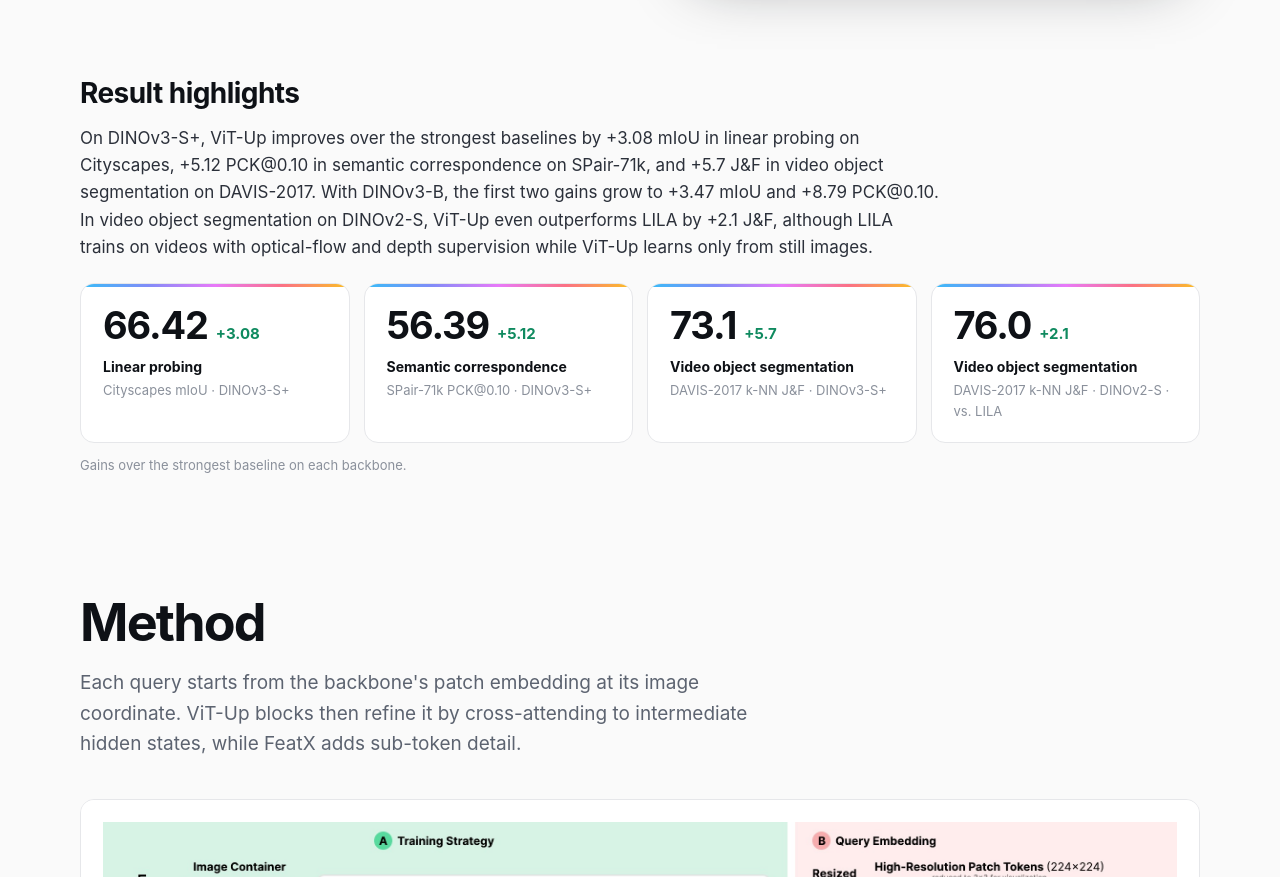
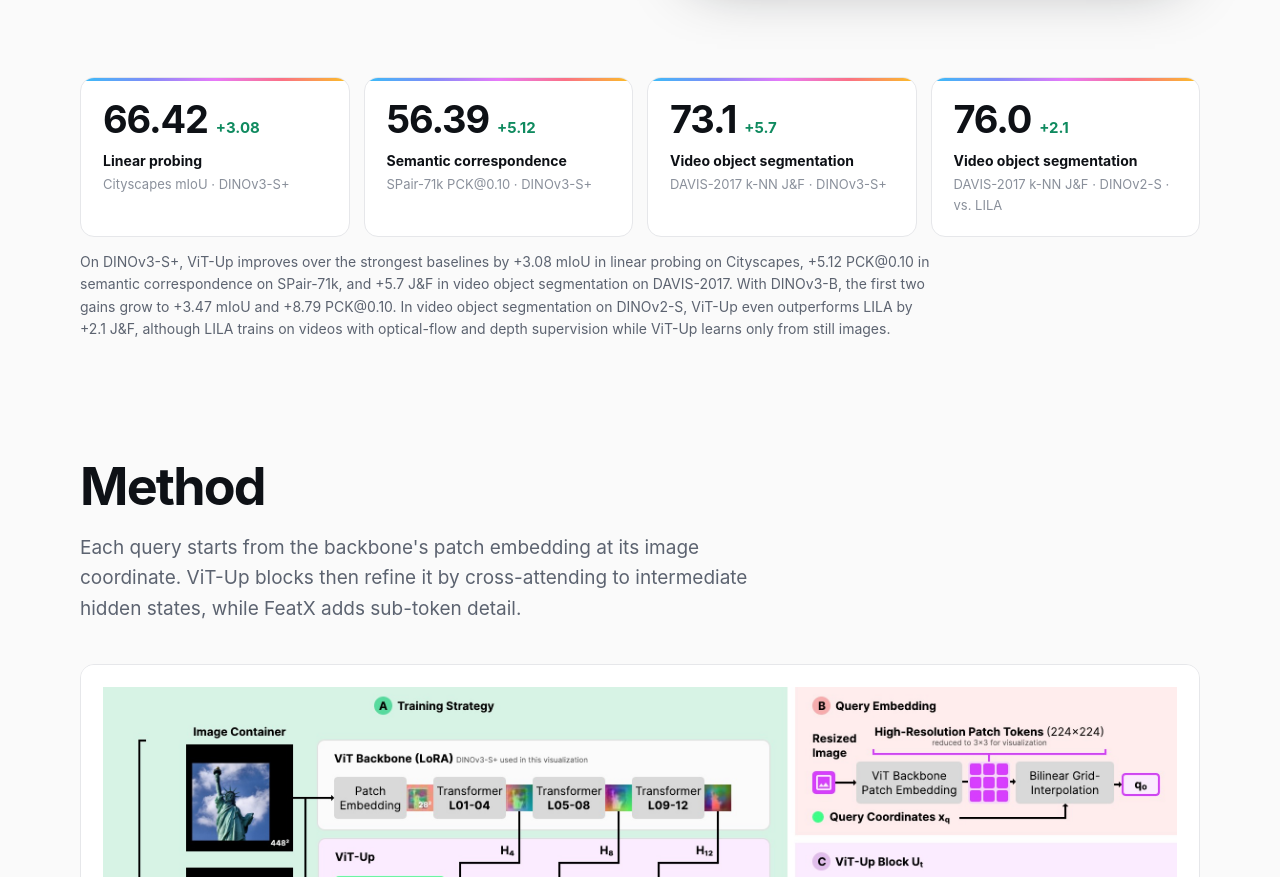
Before and after one commit to krispinwandel/vit-up, a plain HTML site: page index.html in a window 1280 px wide. Shown: the part 1435-2312 px from the top of the page. Drawn offline with Linux system fonts and the light colour scheme.

Commit message:
Use highlights text as caption under the cards

```diff
--- a/index.html
+++ b/index.html
@@ -302,14 +302,13 @@
     .f { color: #7dd3fc; }
     .c { color: #6b7385; font-style: italic; }
 
-    .stats-title { margin: clamp(48px, 7vw, 80px) 0 16px; }
     .stats {
       display: grid;
       grid-template-columns: repeat(4, minmax(0, 1fr));
       gap: 14px;
+      margin-top: clamp(48px, 7vw, 80px);
     }
-    .stats-note { margin: 12px 0 0; font-size: 13px; color: var(--faint); }
-    .stats-lead { margin: 0 0 22px; max-width: 860px; font-size: 17px; color: #2b303a; }
+    .stats-caption { margin: 14px 0 0; max-width: 860px; font-size: 14px; color: var(--muted); }
     .stat {
       position: relative;
       padding: 22px 22px 20px;
@@ -329,6 +328,7 @@
     .stat .delta { margin-left: 8px; font-size: 15px; font-weight: 650; color: var(--up); letter-spacing: 0; }
     .stat .what { margin-top: 12px; font-size: 14px; font-weight: 650; }
     .stat .ctx { margin-top: 2px; font-size: 13px; color: var(--faint); }
+    .nw { white-space: nowrap; }
 
     /* figures */
     figure { margin: 0; }
@@ -575,15 +575,13 @@ dense = model.<span class="f">dense</span>(output_size=<span class="n">896</span
           </div>
         </div>
 
-        <h3 class="stats-title">Result highlights</h3>
-        <p class="stats-lead">On DINOv3-S+, ViT-Up improves over the strongest baselines by +3.08 mIoU in linear probing on Cityscapes, +5.12 PCK@0.10 in semantic correspondence on SPair-71k, and +5.7 J&amp;F in video object segmentation on DAVIS-2017. With DINOv3-B, the first two gains grow to +3.47 mIoU and +8.79 PCK@0.10. In video object segmentation on DINOv2-S, ViT-Up even outperforms LILA by +2.1 J&amp;F, although LILA trains on videos with optical-flow and depth supervision while ViT-Up learns only from still images.</p>
         <div class="stats" aria-label="Results on other backbones">
-          <div class="stat"><div class="value">66.42<span class="delta">+3.08</span></div><div class="what">Linear probing</div><div class="ctx">Cityscapes mIoU · DINOv3-S+</div></div>
-          <div class="stat"><div class="value">56.39<span class="delta">+5.12</span></div><div class="what">Semantic correspondence</div><div class="ctx">SPair-71k PCK@0.10 · DINOv3-S+</div></div>
-          <div class="stat"><div class="value">73.1<span class="delta">+5.7</span></div><div class="what">Video object segmentation</div><div class="ctx">DAVIS-2017 k-NN J&amp;F · DINOv3-S+</div></div>
-          <div class="stat"><div class="value">76.0<span class="delta">+2.1</span></div><div class="what">Video object segmentation</div><div class="ctx">DAVIS-2017 k-NN J&amp;F · DINOv2-S · vs. LILA</div></div>
+          <div class="stat"><div class="value">66.42<span class="delta">+3.08</span></div><div class="what">Linear probing</div><div class="ctx">Cityscapes mIoU · <span class="nw">DINOv3-S+</span></div></div>
+          <div class="stat"><div class="value">56.39<span class="delta">+5.12</span></div><div class="what">Semantic correspondence</div><div class="ctx">SPair-71k PCK@0.10 · <span class="nw">DINOv3-S+</span></div></div>
+          <div class="stat"><div class="value">73.1<span class="delta">+5.7</span></div><div class="what">Video object segmentation</div><div class="ctx">DAVIS-2017 k-NN J&amp;F · <span class="nw">DINOv3-S+</span></div></div>
+          <div class="stat"><div class="value">76.0<span class="delta">+2.1</span></div><div class="what">Video object segmentation</div><div class="ctx">DAVIS-2017 k-NN J&amp;F · <span class="nw">DINOv2-S</span> · <span class="nw">vs. LILA</span></div></div>
         </div>
-        <p class="stats-note">Gains over the strongest baseline on each backbone.</p>
+        <p class="stats-caption">On DINOv3-S+, ViT-Up improves over the strongest baselines by +3.08 mIoU in linear probing on Cityscapes, +5.12 PCK@0.10 in semantic correspondence on SPair-71k, and +5.7 J&amp;F in video object segmentation on DAVIS-2017. With DINOv3-B, the first two gains grow to +3.47 mIoU and +8.79 PCK@0.10. In video object segmentation on DINOv2-S, ViT-Up even outperforms LILA by +2.1 J&amp;F, although LILA trains on videos with optical-flow and depth supervision while ViT-Up learns only from still images.</p>
       </div>
     </section>
 
```
